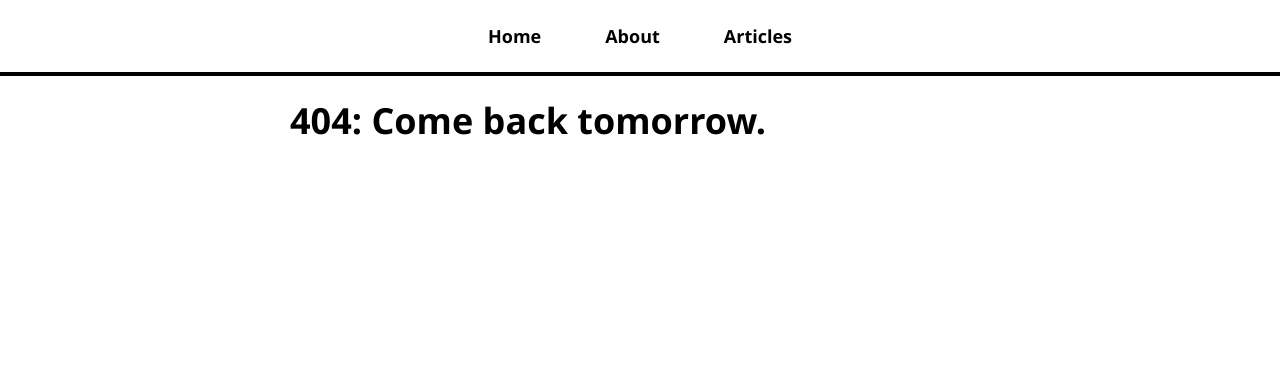
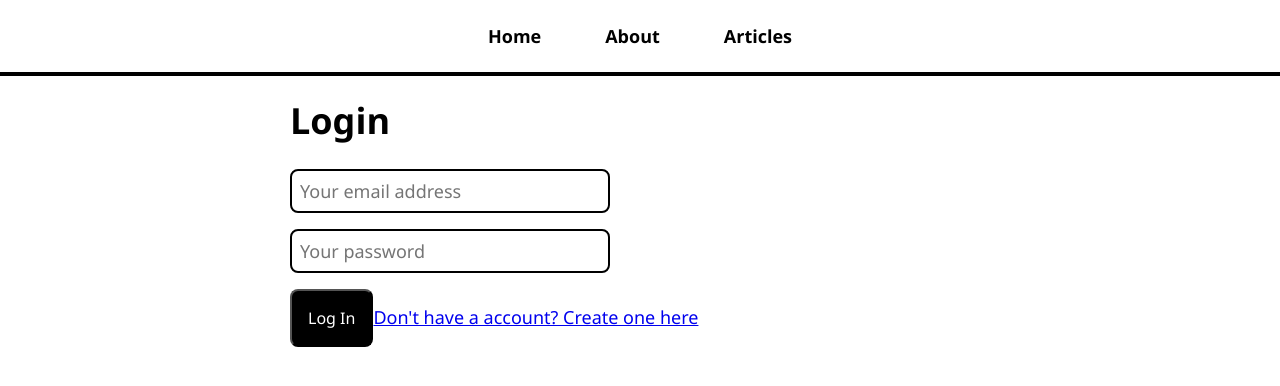
Before and after one commit to orcunSarmis/My-Blog-React, a React (Create React App) app: page /login in a window 1280 px wide. Before the commit this address had no page. Shown: the top 386 px of the page. Built offline with nearby package versions, Linux system fonts and the light colour scheme.

Commit message:
working on firebase auth

```diff
--- a/src/App.js
+++ b/src/App.js
@@ -6,6 +6,8 @@ import AboutPage from "./pages/AboutPage";
 import ArticlesListPage from "./pages/ArticlesListPage";
 import ArticlePage from "./pages/ArticlePage";
 import NotFoundPage from "./pages/NotFoundPage";
+import LoginPage from "./pages/LoginPage";
+import CreateAccountPage from "./pages/CreateAccountPage";
 
 function App() {
   return (
@@ -18,6 +20,8 @@ function App() {
             <Route path="/about" element={<AboutPage />} />
             <Route path="/articles" element={<ArticlesListPage />} />
             <Route path="/articles/:articleId" element={<ArticlePage />} />
+            <Route path="/login" element={<LoginPage />} />
+            <Route path="/create-account" element={<CreateAccountPage />} />
             <Route path="*" element={<NotFoundPage />} />
           </Routes>
         </div>
--- /dev/null
+++ b/src/hooks/useUser.js
@@ -0,0 +1 @@
+// const user = useUser();
--- /dev/null
+++ b/src/pages/CreateAccountPage.js
@@ -0,0 +1,7 @@
+const CreateAccountPage = () => {
+    return (
+        <h1> Create Account</h1>
+    );
+}
+
+export default CreateAccountPage;
--- /dev/null
+++ b/src/pages/LoginPage.js
@@ -0,0 +1,31 @@
+import { Suspense, useState } from "react";
+import { Link } from "react-router-dom";
+import { getAuth, signInWithEmailAndPassword } from 'firebase/auth';
+
+const LoginPage = () => {
+    const [email, setEmail] = useState('');
+    const [password, setPassword] = useState('');
+    const [error, setError] = useState('');
+
+    return (
+        <>
+        <h1>Login</h1>
+        {error && <p className="error">{error}</p>}
+        <input
+        placeholder="Your email address"
+        value={email}
+        onChange={e => setEmail(e.target.value)} />
+        <input
+        type="password"
+        placeholder="Your password"
+        value={password}
+        onChange={e => setPassword(e.target.value)}
+        />
+        <button>Log In</button>
+        <Link to={"/create-account"}>Don't have a account? Create one here</Link>
+        </>
+
+    );
+}
+
+export default LoginPage;
```
